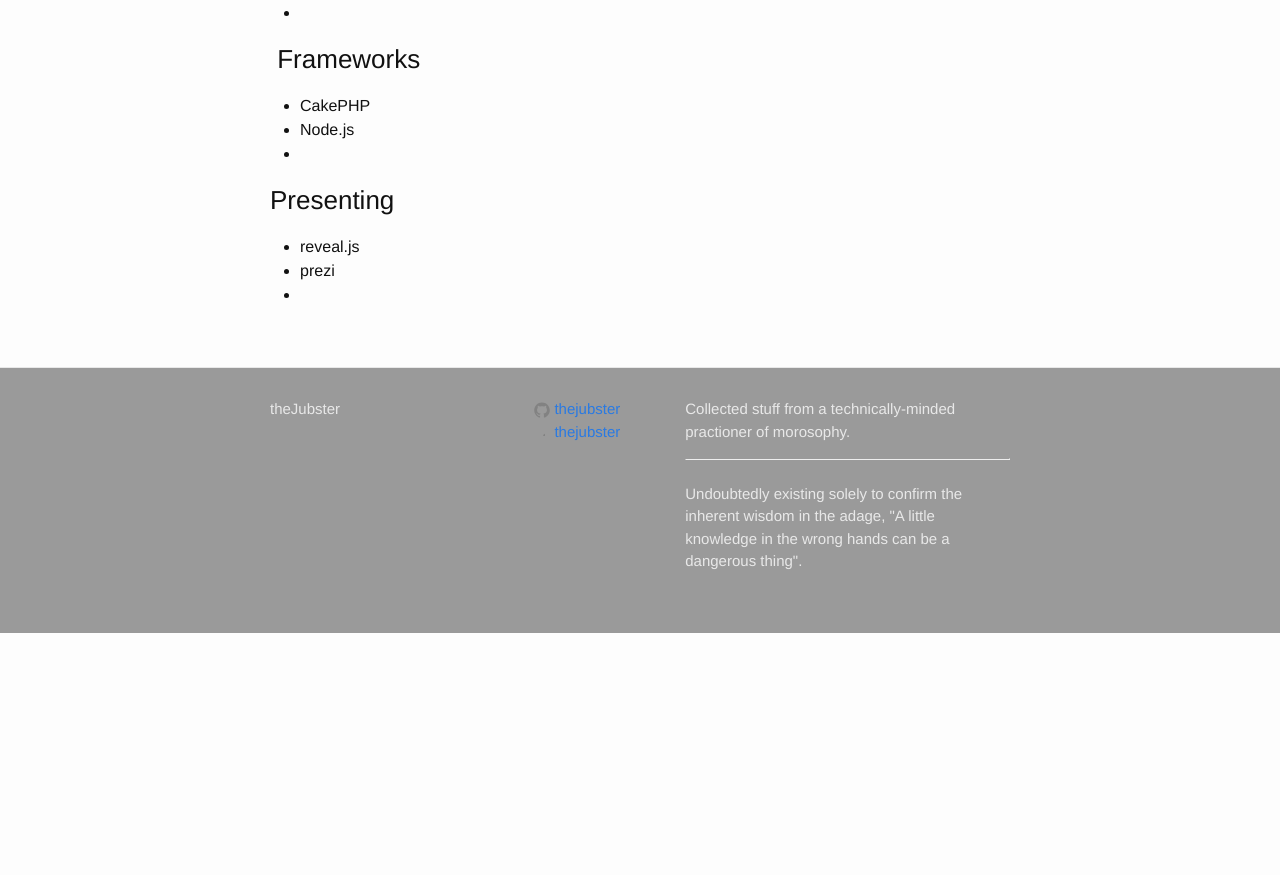
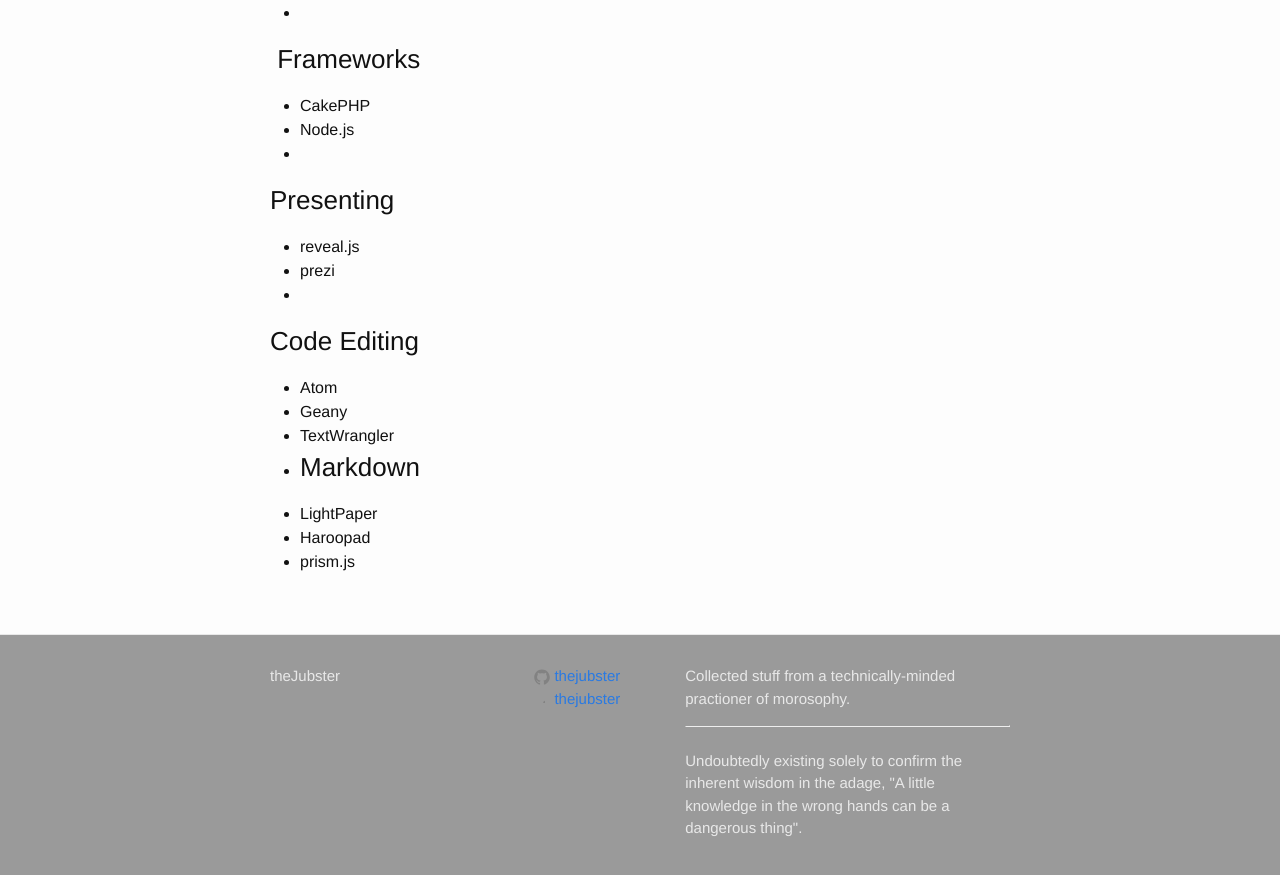
Before and after one commit to thejubster/thejubster.github.io, a Jekyll site: the page built from links.md, in a window 1280 px wide and 900 px high, scrolled down 643 px. Shown: the top 875 px of the window. Built offline with Jekyll 4.4.1, drawn with Linux system fonts in a browser that asks for light colours; Markdown is read by kramdown in place of the engine named in the settings; before the commit the page ends 1276 px from its top, so only the background shows below that.

Commit message:
Update links.md

```diff
--- a/links.md
+++ b/links.md
@@ -40,3 +40,14 @@
 + reveal.js
 + prezi
 +
+
+### Code Editing
+
++ Atom
++ Geany
++ TextWrangler
++
+### Markdown
++ LightPaper
++ Haroopad
++ prism.js
```
